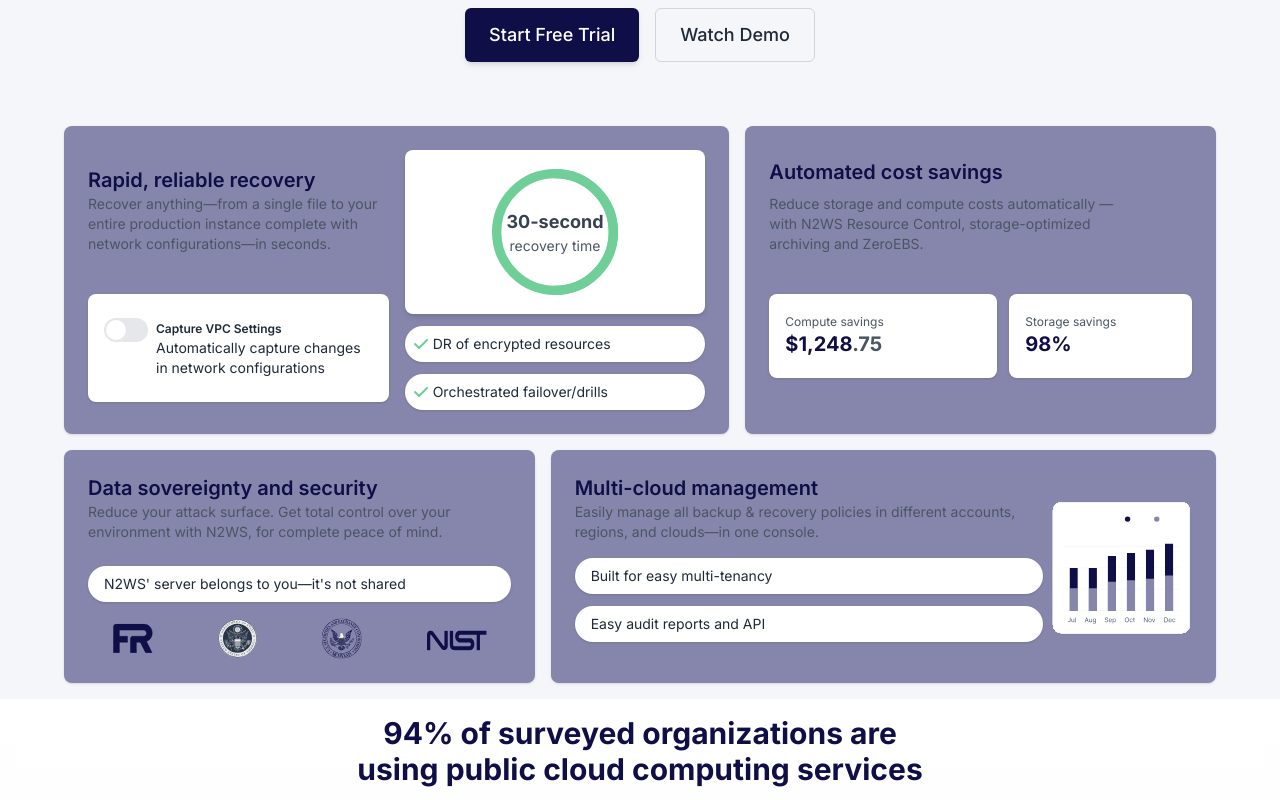
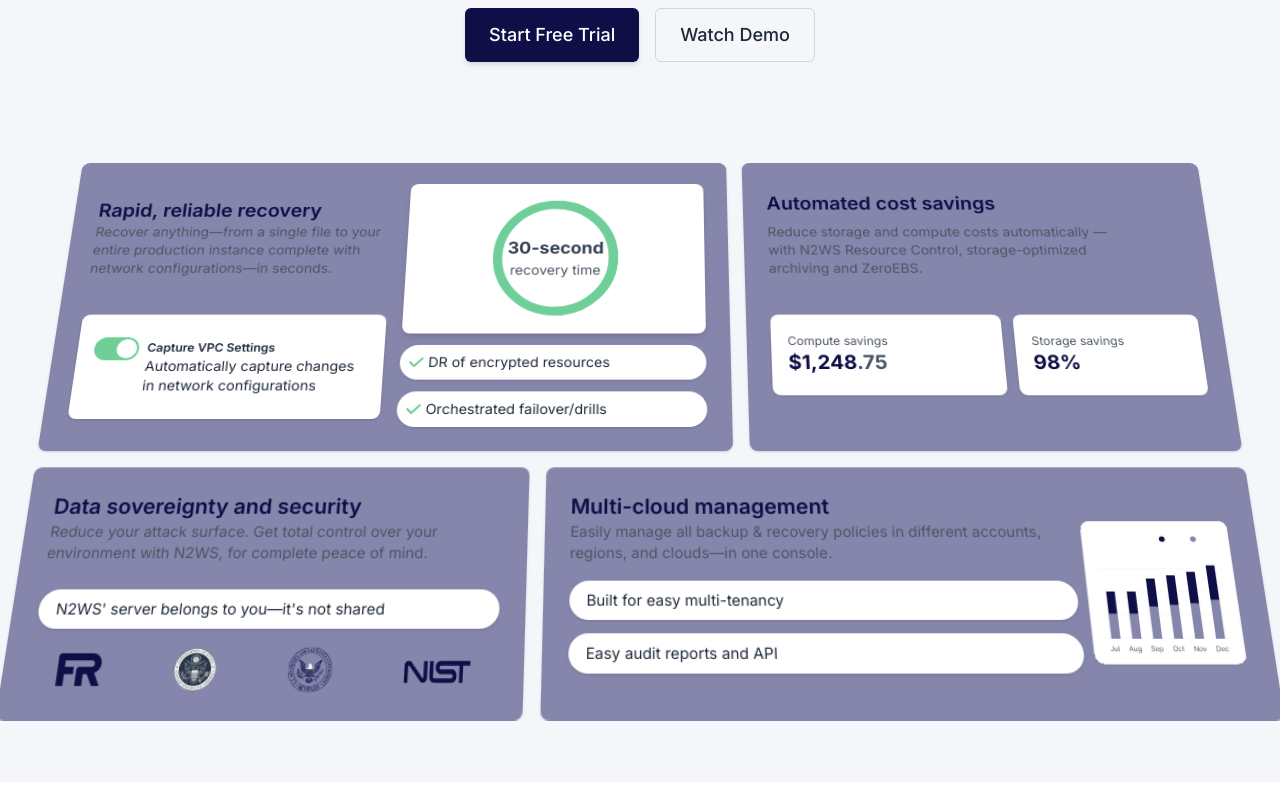
Before and after one commit to arbazkhalid1122/shield-sync, a Next.js app: page / in a window 1280 px wide. Shown: the part 340-1140 px from the top of the page. Built offline with nearby package versions, Linux system fonts and the light colour scheme.

Commit message:
feat: add scroll animation on feature section

```diff
--- a/app/components/FeaturesGrid.tsx
+++ b/app/components/FeaturesGrid.tsx
@@ -1,73 +1,95 @@
-import Head from 'next/head';
-import container from '../../public/Container (1).svg'
-import container1 from '../../public/Container (2).svg'
-import FR from '../../public/FR.svg'
-import NLST from '../../public/NLST.svg'
-import Bar from '../../public/Bar.svg'
-import Image from 'next/image';
+import Head from "next/head";
+import container from "../../public/Container (1).svg";
+import container1 from "../../public/Container (2).svg";
+import FR from "../../public/FR.svg";
+import NLST from "../../public/NLST.svg";
+import Bar from "../../public/Bar.svg";
+import Image from "next/image";
 import { FaCheck } from "react-icons/fa6";
 
-import RecoveryTimeBox from './RecoveryTime';
+import RecoveryTimeBox from "./RecoveryTime";
+import { ContainerScroll } from "@/components/ui/container-scroll-animation";
 
 export default function Home() {
-
-
   return (
     <div className="p-4">
+      <ContainerScroll
+        titleComponent={
+          <>
+            <h1 className="text-4xl font-semibold text-black dark:text-white">
+              Unleash the power of <br />
+              <span className="text-4xl md:text-[6rem] font-bold mt-1 leading-none">
+                Scroll Animations
+              </span>
+            </h1>
+          </>
+        }
+      >
         <main className="max-w-6xl mx-auto grid grid-cols-1 md:grid-cols-12 gap-4">
           {/* Rapid, reliable recovery - Takes up 5 columns */}
           <div className="flex flex-col md:flex-col lg:flex-row gap-4 bg-[#8686AC] p-6 rounded-lg shadow-sm md:col-span-7 w-full">
-                    <div className='flex flex-col gap-4 w-full lg:max-w-[50%]'>
-                        <div className='w-full lg:max-w-[328px]'>
-                            <h2 className="text-xl font-semibold mt-4 text-[#0F0E47]">Rapid, reliable recovery</h2>
+            <div className="flex flex-col gap-4 w-full lg:max-w-[50%]">
+              <div className="w-full lg:max-w-[328px]">
+                <h2 className="text-xl font-semibold mt-4 text-[#0F0E47]">
+                  Rapid, reliable recovery
+                </h2>
                 <p className="text-[#4B5563] mb-6 text-sm">
-                                Recover anything—from a single file to your entire production instance complete with network configurations—in seconds.
+                  Recover anything—from a single file to your entire production
+                  instance complete with network configurations—in seconds.
                 </p>
               </div>
               <div className="flex items-start bg-white rounded-lg w-full py-6 px-4 shadow-sm">
                 <label className="inline-flex items-center me-2 cursor-pointer">
-                                <input type="checkbox" className="sr-only peer" />
+                  <input type="checkbox" className="sr-only peer" checked />
                   <div className="relative w-11 h-6 bg-gray-200 rounded-full peer dark:bg-[#70cf98] peer-checked:after:translate-x-full rtl:peer-checked:after:-translate-x-full after:content-[''] after:absolute after:top-0.5 after:start-[2px] after:bg-white after:rounded-full after:h-5 after:w-5 after:transition-all peer-checked:bg-[#70cf98] dark:peer-checked:bg-[#70cf98]"></div>
                 </label>
                 <p className="text-gray-800 text-sm">
-                                <span className="text-xs font-semibold">Capture VPC Settings</span>
+                  <span className="text-xs font-semibold">
+                    Capture VPC Settings
+                  </span>
                   <br />
-                                <span>Automatically capture changes in network configurations</span>
+                  <span>
+                    Automatically capture changes in network configurations
+                  </span>
                 </p>
               </div>
             </div>
 
             <div className="space-y-3 flex flex-col w-full lg:max-w-[50%]">
-                        <RecoveryTimeBox
-                            value={30}
-                            maxValue={60}
-                            label="recovery time"
-                        />
+              <RecoveryTimeBox value={30} maxValue={60} label="recovery time" />
               <div className="flex flex-col gap-3">
                 <div className="flex gap-1 bg-white items-center rounded-full p-2 shadow-sm">
                   <FaCheck className="text-[#70cf98]" />
-                                <p className="text-gray-800 text-sm">DR of encrypted resources</p>
+                  <p className="text-gray-800 text-sm">
+                    DR of encrypted resources
+                  </p>
                 </div>
                 <div className="flex gap-1 bg-white items-center rounded-full p-2 shadow-sm">
                   <FaCheck className="text-[#70cf98]" />
-                                <p className="text-gray-800 text-sm">Orchestrated failover/drills</p>
+                  <p className="text-gray-800 text-sm">
+                    Orchestrated failover/drills
+                  </p>
                 </div>
               </div>
             </div>
           </div>
 
-
           {/* Automated cost savings - Takes up 7 columns */}
           <div className="bg-[#8686AC] p-6 rounded-lg shadow-sm md:col-span-5">
-                    <h2 className="text-xl font-semibold mb-2 mt-2 text-[#0F0E47]">Automated cost savings</h2>
+            <h2 className="text-xl font-semibold mb-2 mt-2 text-[#0F0E47]">
+              Automated cost savings
+            </h2>
             <p className="text-[#4B5563] text-sm max-w-[350px]">
-                        Reduce storage and compute costs automatically — with N2WS Resource Control, storage-optimized archiving and ZeroEBS.
+              Reduce storage and compute costs automatically — with N2WS
+              Resource Control, storage-optimized archiving and ZeroEBS.
             </p>
 
             <div className="flex flex-col sm:flex-row gap-3 mt-10">
               <div className="bg-white rounded-lg py-5 px-4 shadow-sm flex-[1.3]">
                 <p className="text-gray-600 text-xs">Compute savings</p>
-                            <p className="text-[#0F0E47] text-xl font-bold">$1,248<span className="text-gray-600">.75</span></p>
+                <p className="text-[#0F0E47] text-xl font-bold">
+                  $1,248<span className="text-gray-600">.75</span>
+                </p>
               </div>
               <div className="bg-white rounded-lg py-5 px-4 shadow-sm flex-1">
                 <p className="text-gray-600 text-xs">Storage savings</p>
@@ -78,13 +100,18 @@ export default function Home() {
 
           {/* Data sovereignty and security - Takes up 5 columns */}
           <div className="bg-[#8686AC] p-6 rounded-lg shadow-sm md:col-span-5 ">
-                    <h2 className="text-xl font-semibold text-[#0F0E47]">Data sovereignty and security</h2>
+            <h2 className="text-xl font-semibold text-[#0F0E47]">
+              Data sovereignty and security
+            </h2>
             <p className="text-[#4B5563] mb-6 text-sm">
-                        Reduce your attack surface. Get total control over your environment with N2WS, for complete peace of mind.
+              Reduce your attack surface. Get total control over your
+              environment with N2WS, for complete peace of mind.
             </p>
 
             <div className="bg-white rounded-full py-2 px-4 shadow-sm mb-4">
-                        <p className="text-gray-800 text-sm">N2WS' server belongs to you—it's not shared</p>
+              <p className="text-gray-800 text-sm">
+                N2WS' server belongs to you—it's not shared
+              </p>
             </div>
 
             <div className="flex justify-between items-center px-6">
@@ -97,19 +124,26 @@ export default function Home() {
 
           {/* Multi-cloud management - Takes up 7 columns */}
           <div className="bg-[#8686AC] p-6 rounded-lg shadow-sm md:col-span-7 ">
-                    <div className='flex gap-2'>
+            <div className="flex gap-2">
               <div>
-                            <h2 className="text-xl font-semibold text-[#0F0E47]">Multi-cloud management</h2>
+                <h2 className="text-xl font-semibold text-[#0F0E47]">
+                  Multi-cloud management
+                </h2>
                 <p className="text-[#4B5563] mb-4 text-sm">
-                                Easily manage all backup & recovery policies in different accounts, regions, and clouds—in one console.
+                  Easily manage all backup & recovery policies in different
+                  accounts, regions, and clouds—in one console.
                 </p>
 
                 <div className="space-y-3 mb-4">
                   <div className="bg-white rounded-full py-2 px-4 shadow-sm">
-                                    <p className="text-gray-800 text-sm">Built for easy multi-tenancy</p>
+                    <p className="text-gray-800 text-sm">
+                      Built for easy multi-tenancy
+                    </p>
                   </div>
                   <div className="bg-white rounded-full py-2 px-4 shadow-sm">
-                                    <p className="text-gray-800 text-sm">Easy audit reports and API</p>
+                    <p className="text-gray-800 text-sm">
+                      Easy audit reports and API
+                    </p>
                   </div>
                 </div>
               </div>
@@ -117,9 +151,9 @@ export default function Home() {
                 <Image src={Bar} alt="Bar Graph" className="" />
               </div>
             </div>
-
           </div>
         </main>
+      </ContainerScroll>
     </div>
   );
 }
--- /dev/null
+++ b/components/ui/container-scroll-animation.tsx
@@ -0,0 +1,108 @@
+"use client";
+import React, { useRef, useEffect, useState } from "react";
+import {
+  useScroll,
+  useTransform,
+  useSpring,
+  motion,
+  MotionValue,
+} from "motion/react";
+
+export const ContainerScroll = ({
+  titleComponent,
+  children,
+}: {
+  titleComponent: string | React.ReactNode;
+  children: React.ReactNode;
+}) => {
+  const containerRef = useRef<HTMLDivElement>(null);
+  const { scrollYProgress } = useScroll({
+    target: containerRef,
+  });
+
+  const [isMobile, setIsMobile] = useState(false);
+
+  useEffect(() => {
+    const checkMobile = () => {
+      setIsMobile(window.innerWidth <= 768);
+    };
+    checkMobile();
+    window.addEventListener("resize", checkMobile);
+    return () => {
+      window.removeEventListener("resize", checkMobile);
+    };
+  }, []);
+
+  const scaleDimensions = () => {
+    return isMobile ? [0.7, 0.9] : [1.05, 1];
+  };
+
+  // Tighter scroll range for 40rem container
+  const rotate = useTransform(scrollYProgress, [0, 0.5], [20, 0]);
+  const scale = useTransform(scrollYProgress, [0, 0.5], scaleDimensions());
+  const translate = useTransform(scrollYProgress, [0, 0.5], [0, -100]);
+
+  // Optional: smoothen the transitions with springs
+  const smoothRotate = useSpring(rotate, { damping: 20, stiffness: 100 });
+  const smoothScale = useSpring(scale, { damping: 20, stiffness: 100 });
+  const smoothTranslate = useSpring(translate, { damping: 20, stiffness: 100 });
+
+  return (
+    <div
+      className="h-[40rem] flex items-center justify-center relative p-2 md:p-10"
+      ref={containerRef}
+    >
+      <div
+        className="w-full relative"
+        style={{
+          perspective: "1000px",
+        }}
+      >
+        <Card
+          rotate={smoothRotate}
+          translate={smoothTranslate}
+          scale={smoothScale}
+        >
+          {children}
+        </Card>
+      </div>
+    </div>
+  );
+};
+
+export const Header = ({ translate, titleComponent }: any) => {
+  return (
+    <motion.div
+      style={{
+        translateY: translate,
+      }}
+      className="text-center"
+    >
+      {titleComponent}
+    </motion.div>
+  );
+};
+
+export const Card = ({
+  rotate,
+  scale,
+  translate,
+  children,
+}: {
+  rotate: MotionValue<number>;
+  scale: MotionValue<number>;
+  translate: MotionValue<number>;
+  children: React.ReactNode;
+}) => {
+  return (
+    <motion.div
+      style={{
+        rotateX: rotate,
+        scale,
+        translateY: translate,
+      }}
+    >
+      <div className="h-full w-full overflow-hidden">{children}</div>
+    </motion.div>
+  );
+};
```
Also changed, not shown: app/components/Footer.tsx (+48 -2 lines). Lines whose indentation alone changed are shown as unchanged.
